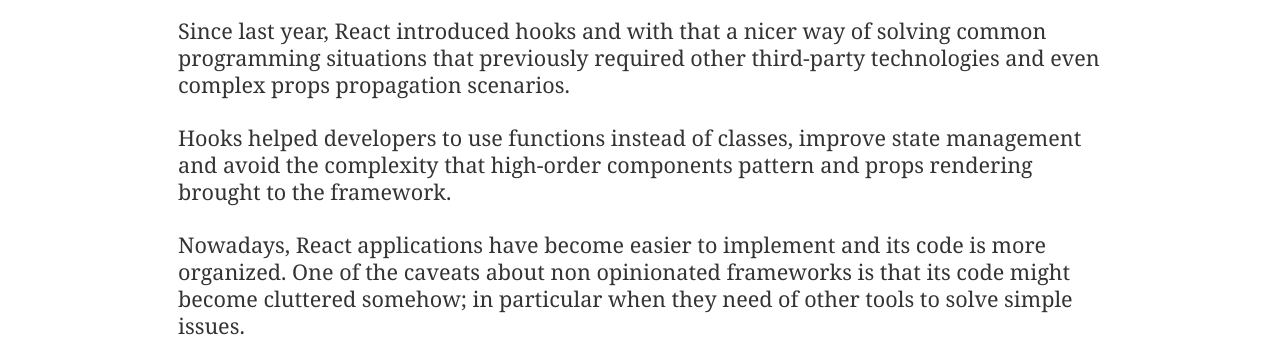
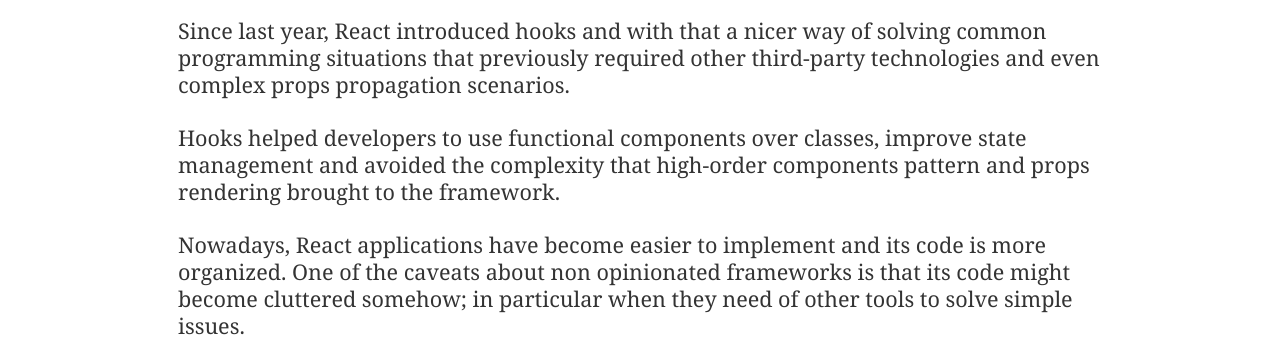
Before and after one commit to warambil/techblog, a Gatsby site: page /how-to-switch-themes-with-usecontext in a window 1280 px wide. Shown: the part 380-741 px from the top of the page. Built offline with nearby package versions, Linux system fonts and the light colour scheme; Gatsby itself is replaced by a stand-in of ours; some packages are replaced by stand-ins of ours; a web font is replaced by a local one.

Commit message:
new post: How to switch themes by using useContext - adjustment

```diff
--- a/src/content/04-2020/how-to-switch-themes-with-usecontext.md
+++ b/src/content/04-2020/how-to-switch-themes-with-usecontext.md
@@ -9,7 +9,7 @@ author: Wilman Arambillete
 
 Since last year, React introduced hooks and with that a nicer way of solving common programming situations that previously required other third-party technologies and even complex props propagation scenarios.
 
-Hooks helped developers to use functions instead of classes, improve state management and  avoid the complexity that high-order components pattern and props rendering brought to the framework.
+Hooks helped developers to use functional components over classes, improve state management and  avoided the complexity that high-order components pattern and props rendering brought to the framework.
 
 Nowadays, React applications have become easier to implement and its code is more organized. One of the caveats about non opinionated frameworks is that its code might become cluttered somehow; in particular when they need of other tools to solve simple issues.
 
```
